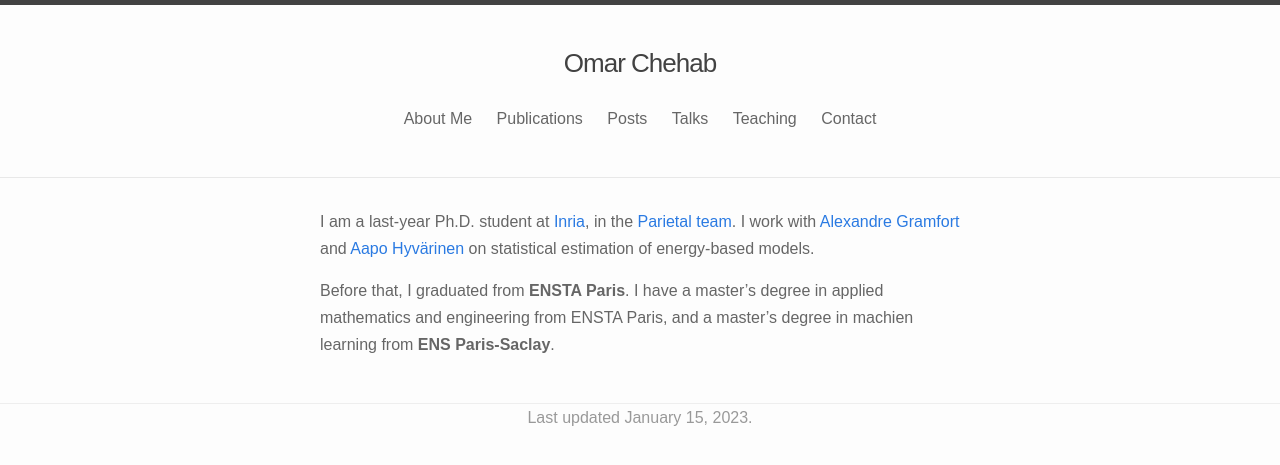
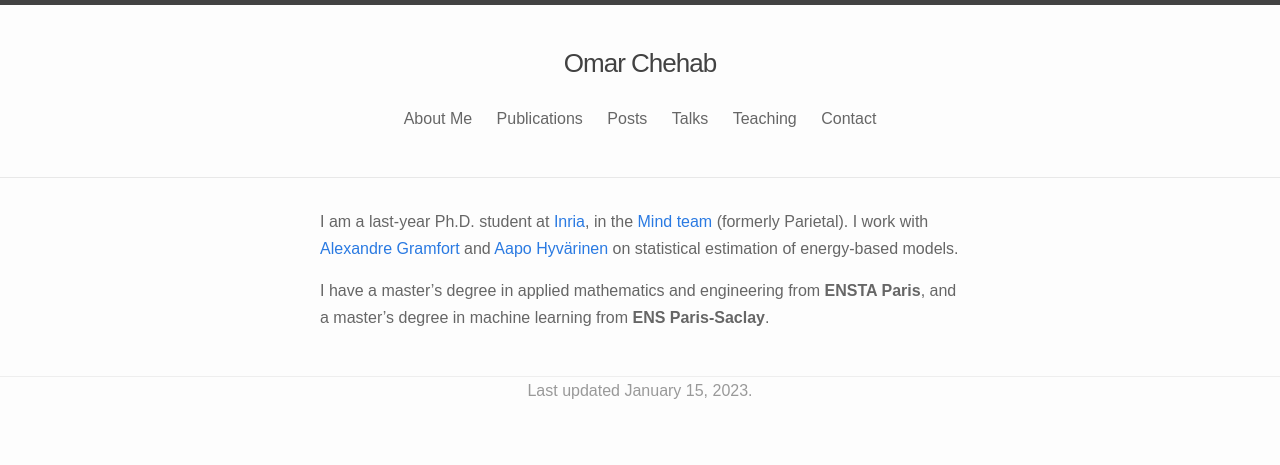
Before and after one commit to l-omar-chehab/l-omar-chehab.github.io, a Jekyll site: the page built from aboutme.md, in a window 1280 px wide. Shown: the top 465 px of the page. Built offline with Jekyll 4.4.1, drawn with Linux system fonts in a browser that asks for light colours.

Commit message:
Modified text.

```diff
--- a/aboutme.md
+++ b/aboutme.md
@@ -5,8 +5,8 @@ menu: yes
 order: 2
 ---
 
-I am a last-year Ph.D. student at <a href="https://www.inria.fr/en" target="_blank">Inria</a>, in the <a href="https://team.inria.fr/parietal/" target="_blank">Parietal team</a>. I work with <a href="http://alexandre.gramfort.net" target="_blank">Alexandre Gramfort</a> and <a href="https://www.cs.helsinki.fi/u/ahyvarin/" target="_blank">Aapo Hyvärinen</a> on statistical estimation of energy-based models.
+I am a last-year Ph.D. student at <a href="https://www.inria.fr/en" target="_blank">Inria</a>, in the <a href="https://team.inria.fr/parietal/" target="_blank">Mind team</a> (formerly Parietal). I work with <a href="http://alexandre.gramfort.net" target="_blank">Alexandre Gramfort</a> and <a href="https://www.cs.helsinki.fi/u/ahyvarin/" target="_blank">Aapo Hyvärinen</a> on statistical estimation of energy-based models.
 
 <!-- My work is funded by European (ERC) and French (ANR) grants "Signal And Learning Applied To Brain Data" and "Bridging Artificial Intelligence and Neuroscience". I am also affiliated to <a href="http://joliot.cea.fr/drf/joliot/en/Pages/research_entities/NeuroSpin/unicog.aspx" target="_blank">NeuroSpin</a>. -->
 
-Before that, I graduated from **ENSTA Paris**. I have a master’s degree in applied mathematics and engineering from ENSTA Paris, and a master’s degree in machien learning from **ENS Paris-Saclay**.
+I have a master’s degree in applied mathematics and engineering from **ENSTA Paris**, and a master’s degree in machine learning from **ENS Paris-Saclay**.
```
Also changed, not shown: index.md (+1 -1 lines).
